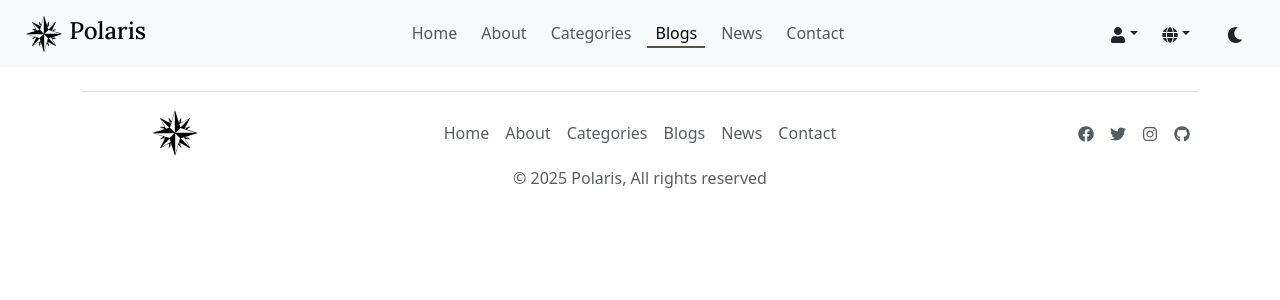
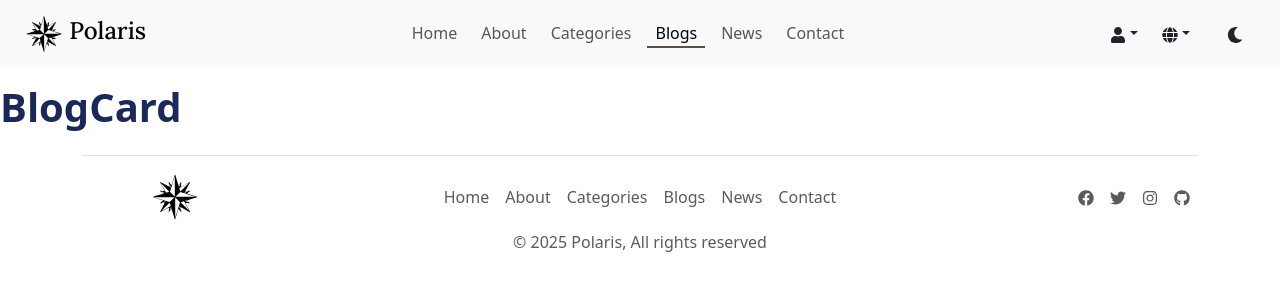
Before and after one commit to mariam-nabil-dev/depi-final_project, a React (Vite) app: page /blogs in a window 1280 px wide. Shown: the top 300 px of the page. Built offline with nearby package versions, Linux system fonts and the light colour scheme.

Commit message:
Initial commit

```diff
--- a/src/App.jsx
+++ b/src/App.jsx
@@ -7,6 +7,7 @@ import About from './pages/about/About';
 import Contact from './pages/contact/Contact';
 import NavBar from './components/navbar/NavBar';
 import Footer from './components/footer/Footer';
+import Blogs from "./pages/blogs/Blogs";
 
 function App() {
   return (
@@ -16,6 +17,7 @@ function App() {
         <Route path="/" element={<Home />} />
         <Route path="/about" element={<About />} />
         <Route path="/contact" element={<Contact />} />
+        <Route path="/blogs" element={<Blogs />} />
       </Routes>
       <Footer />
     </Router>
--- /dev/null
+++ b/src/components/blogCard/BlogCard.jsx
@@ -0,0 +1,9 @@
+import "./blogCard.css";
+
+const BlogCard = () => {
+  return (
+    <h1>BlogCard</h1>
+  )
+}
+
+export default BlogCard
--- a/src/pages/blogs/Blogs.jsx
+++ b/src/pages/blogs/Blogs.jsx
@@ -0,0 +1,11 @@
+import BlogCard from '../../components/blogCard/BlogCard'
+
+const Blogs = () => {
+  return (
+    <div>
+      <BlogCard />
+    </div>
+  )
+}
+
+export default Blogs
```
Also changed, not shown: src/components/blogCard/blogCard.css (added).
